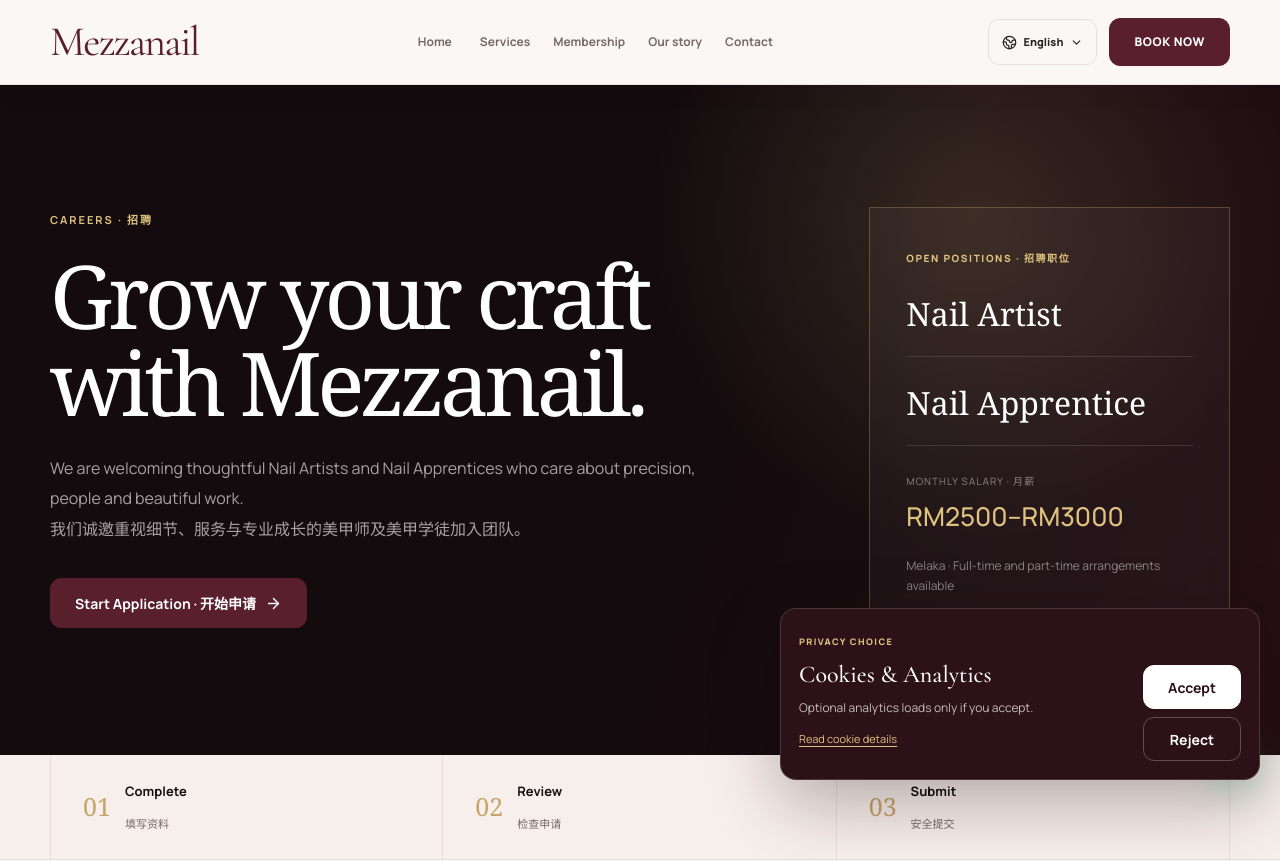
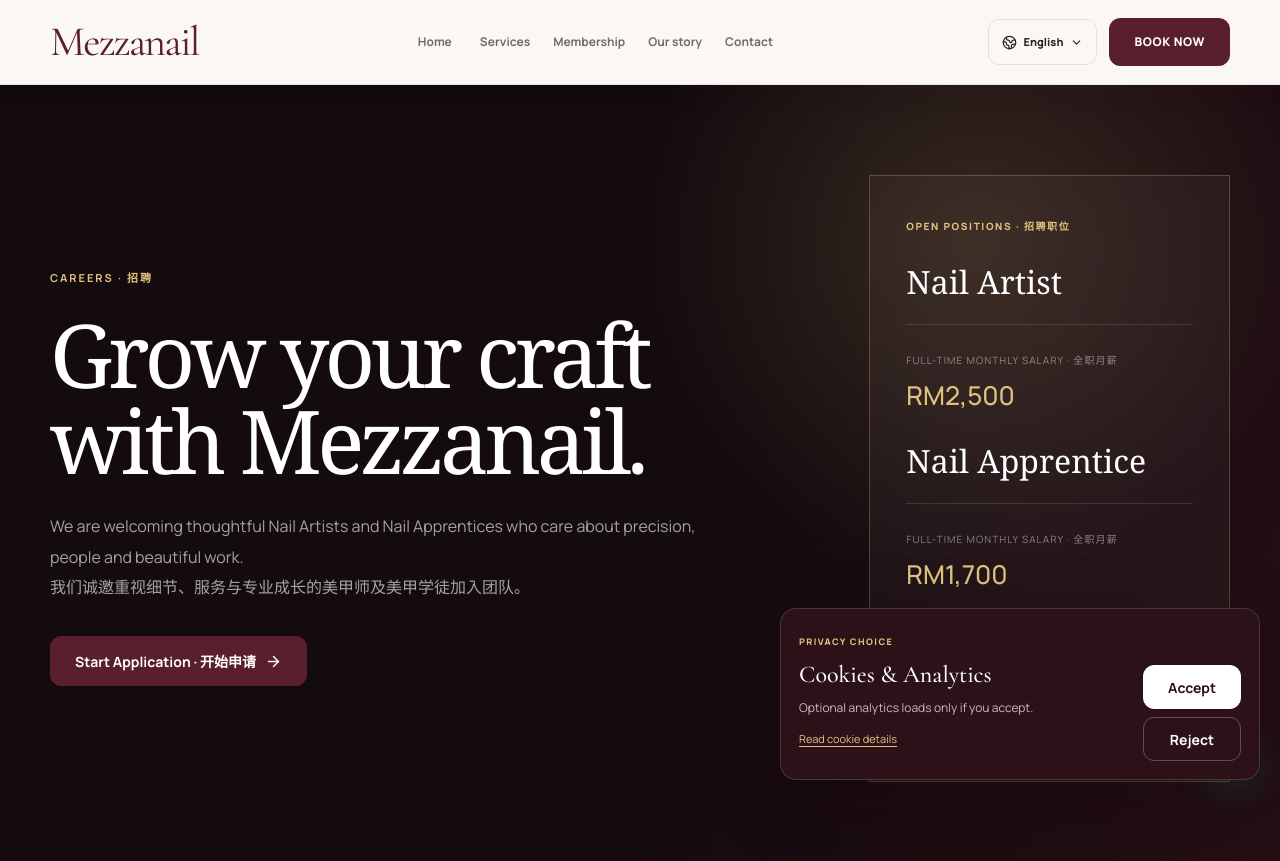
Before and after one commit to waynecz1919/Mezzanail, a Next.js app: page /job in a window 1280 px wide. Shown: the top 861 px of the page. Built offline with nearby package versions, Linux system fonts and the light colour scheme.

Commit message:
fix: separate job salaries by role

```diff
--- a/components/job/job-application-experience.tsx
+++ b/components/job/job-application-experience.tsx
@@ -381,10 +381,18 @@
           <aside className="job-opening-card" aria-label="Open positions">
             <span>OPEN POSITIONS · 招聘职位</span>
             <h2>Nail Artist</h2>
+            <div>
+              <small>Full-time monthly salary · 全职月薪</small>
+              <strong>RM2,500</strong>
+            </div>
             <h2>Nail Apprentice</h2>
             <div>
-              <small>Monthly salary · 月薪</small>
-              <strong>RM2500–RM3000</strong>
+              <small>Full-time monthly salary · 全职月薪</small>
+              <strong>RM1,700</strong>
+            </div>
+            <div>
+              <small>Part-time pay · 兼职薪资</small>
+              <strong>Depends on experience</strong>
             </div>
             <p>Melaka · Full-time and part-time arrangements available</p>
           </aside>
```
